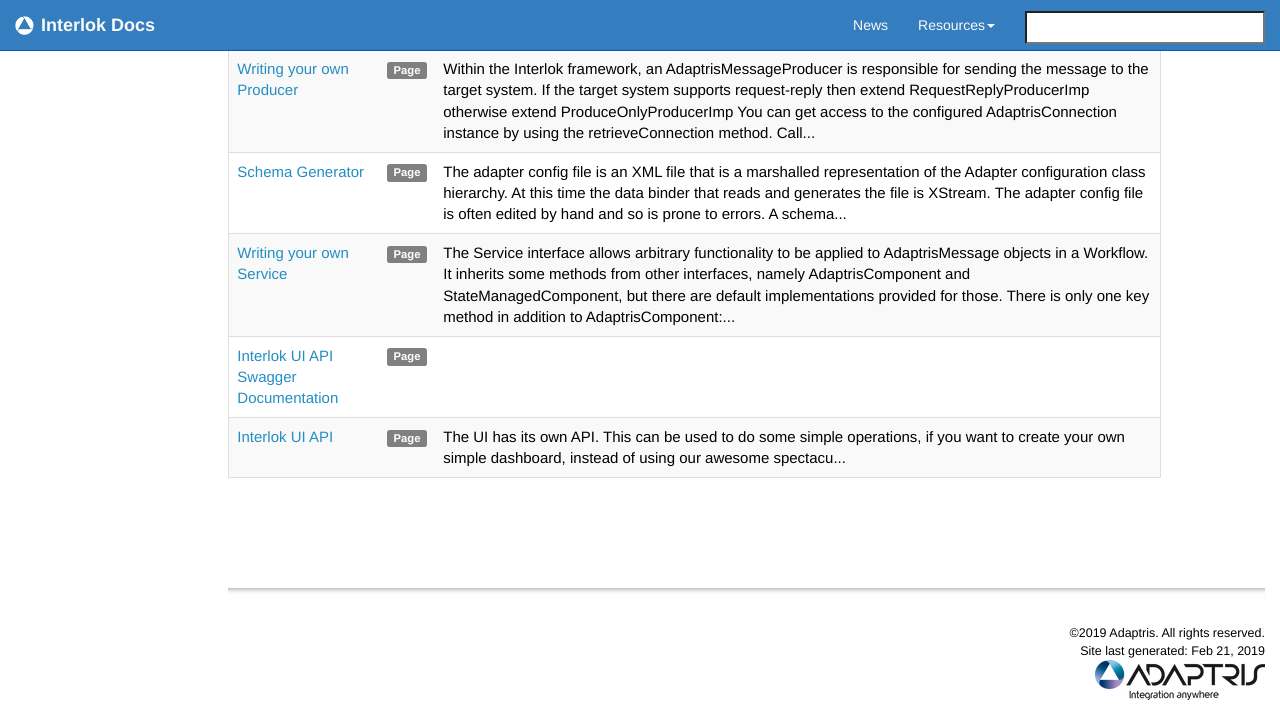
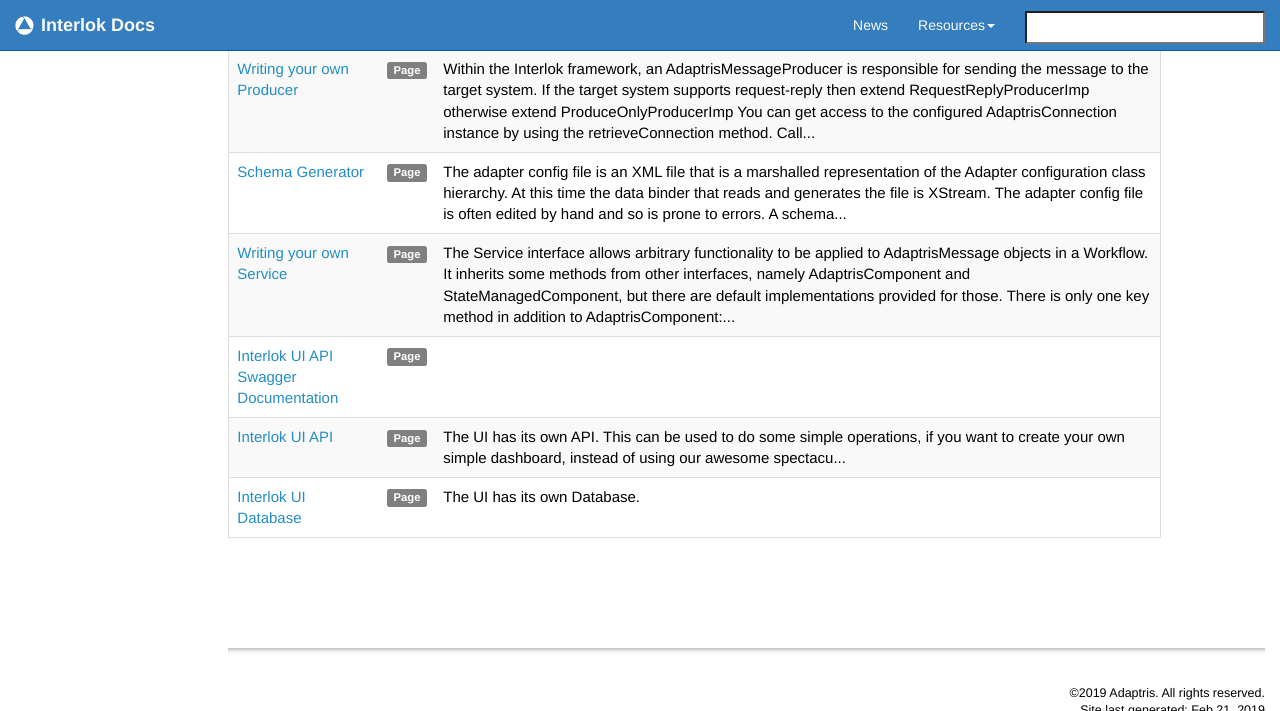
Before and after one commit to adaptris/interlok-docs-legacy, a Jekyll site: the page built from pages/tags/tag_developer.md, in a window 1280 px wide and 900 px high, scrolled down 560 px, cut to the strip 0-711 px from the top of the window. Built offline with Jekyll 4.4.1, drawn with Linux system fonts in a browser that asks for light colours; nearby versions of some CDN libraries; comment, search, counter and statistics services are not loaded; some of the changed lines change nothing that is shown.

Commit message:
added a simple page for the ui db (just an initial page to start us off)

````diff
--- a/_data/sidebars/home_sidebar.yml
+++ b/_data/sidebars/home_sidebar.yml
@@ -457,6 +457,10 @@
       url: /developer-services.html
       output: web
 
+    - title: UI Database
+      url: /developer-ui-db.html
+      output: web
+
     - title: UI API Getting Started
       url: /developer-ui-api.html
       output: web
--- /dev/null
+++ b/pages/developer/developer-ui-db.md
@@ -0,0 +1,225 @@
+---
+title: Interlok UI Database
+keywords: interlok
+tags: [developer]
+sidebar: home_sidebar
+permalink: developer-ui-db.html
+summary: The UI has its own Database.
+---
+
+## Interlok UI Database Overview ##
+
+Here is a basic diagram of what the UI Database looks like:
+
+![basic diagram of UI Database - part1](./images/ui-user-guide/db-diagram-part1.png)
+![basic diagram of UI Database - part2](./images/ui-user-guide/db-diagram-part2.png)
+
+
+## Interlok UI Database Schema ##
+
+Here is a simple version of our ui database schema:
+Note, Table "alert_rule_config" is listed here, but should be considered deprecated.
+
+```sql
+
+# The UI User
+Table "gui_user" {
+  "id" int PK
+  "created" datetime
+  "updated" datetime
+  "first_name" varchar
+  "last_name" varchar
+  "password" varchar
+  "password_uuid" longtext
+  "username" varchar
+}
+
+# The Users Role
+Table "role" {
+  "id" int PK
+  "created" datetime
+  "updated" datetime
+  "description" varchar
+  "name" varchar
+}
+
+# Ties together the User and Role
+Table "gui_user_roles" {
+  "users" int               //"gui_user"."id"
+  "roles" int               //"role"."id"
+}
+
+# The Adapters registered with the Dashboard
+Table "adapter_entity" {
+  "id" int PK
+  "created" datetime
+  "updated" datetime
+  "auto_discovered" bit
+  "config_last_updated" datetime
+  "jmx_env" varchar
+  "jmx_password" varchar
+  "jmx_uid" varchar
+  "jmx_username" varchar
+  "name" varchar
+  "ordering" int
+  "url" varchar
+  "tags" varchar
+}
+
+# The widgets on the runtime page
+Table "widget_setting" {
+  "id" int PK
+  "created" datetime
+  "updated" datetime
+  "adapter" varchar
+  "component_name" varchar
+  "height" varchar
+  "position_x" varchar
+  "position_y" varchar
+  "refresh_time" bigint
+  "sub_type" varchar
+  "type" varchar
+  "type_name" varchar
+  "width" varchar
+  "widget_group" int            //"widget_group"."id"
+}
+
+# The widget group data
+Table "widget_group" {
+  "id" int PK
+  "created" datetime
+  "updated" datetime
+  "default_group" bit
+  "description" varchar
+  "name" varchar
+  "gui_user" int                //"gui_user"."id"
+}
+
+# The users VCS Profile
+Table "vcs_profile" {
+  "id" int PK
+  "created" datetime
+  "updated" datetime
+  "auth_impl" varchar
+  "config_file_name" varchar
+  "name" varchar
+  "password" varchar
+  "properties_file_name" varchar
+  "remote_repo_url" varchar
+  "revision" varchar
+  "scope" varchar
+  "ssh_keyfile_url" varchar
+  "ssh_passphrase" varchar
+  "ssh_tunnel_port" int
+  "ssl_certificate_url" varchar
+  "ssl_password" varchar
+  "type" varchar
+  "username" varchar
+  "working_copy_url" varchar
+  "gui_user" int                //"gui_user"."id"
+}
+
+# Data collected for the platform widgets
+Table "platform_data" {
+  "id" int PK
+  "created" datetime
+  "updated" datetime
+  "adapter" int                 //"adapter_entity"."id"
+  "type" varchar
+  "value" double
+}
+
+# Data collected for the message metrics widgets
+Table "message_metrics_data" {
+  "id" int PK
+  "created" datetime
+  "updated" datetime
+  "adapter" int                 //"adapter_entity"."id"
+  "component_name" varchar
+  "nb_errors" int
+  "nb_messages" int
+  "size" bigint
+  "time_slice" datetime
+}
+
+# The alerts data
+Table "alert" {
+  "id" int PK
+  "created" datetime
+  "updated" datetime
+  "active" bit
+  "active_from" datetime
+  "active_to" datetime
+  "author" varchar
+  "title" varchar
+  "type" varchar
+  "value" varchar
+}
+
+# The System Preferences
+Table "system_preference" {
+  "id" int PK
+  "created" datetime
+  "updated" datetime
+  "name" varchar
+  "value" varchar
+}
+
+# deprecated! (was going to be used to create rules based alerts)
+Table "alert_rule_config" {
+  "id" int PK
+  "created" datetime
+  "updated" datetime
+  "active" bit
+  "alert_rule_class" varchar
+  "alert_title" varchar
+  "alert_type" varchar
+  "alert_value" varchar
+  "author" varchar
+  "expiry_type" varchar
+}
+
+# Data for the log monitor page
+Table "log_monitor" {
+  "id" int PK
+  "created" datetime
+  "updated" datetime
+  "adapter" int             //"adapter_entity"."id"
+  "appender" varchar
+  "max_statements" int
+  "name" varchar
+  "refresh_time" bigint
+}
+
+# The filters for the log monitors
+Table "log_monitor_filter" {
+  "id" int PK
+  "created" datetime
+  "updated" datetime
+  "name" varchar
+  "pattern" varchar
+  "show_close" bit
+  "show_highlight_opts" bit
+  "variation" varchar
+  "monitor" int             //"log_monitor"."id"
+}
+
+# The bookmark data for the Config Page 'Components' sidebar panel
+Table "template_bookmark" {
+  "id" int PK
+  "created" datetime
+  "updated" datetime
+  "template_id" varchar
+  "gui_user" int            //"gui_user"."id"
+}
+
+# The user preference data
+Table "user_preference" {
+  "id" int PK
+  "created" datetime
+  "updated" datetime
+  "name" varchar
+  "value" varchar
+  "gui_user" int            //"gui_user"."id"
+}
+```
````
Also changed, not shown: images/ui-user-guide/db-diagram-part1.png (added), images/ui-user-guide/db-diagram-part2.png (added).
